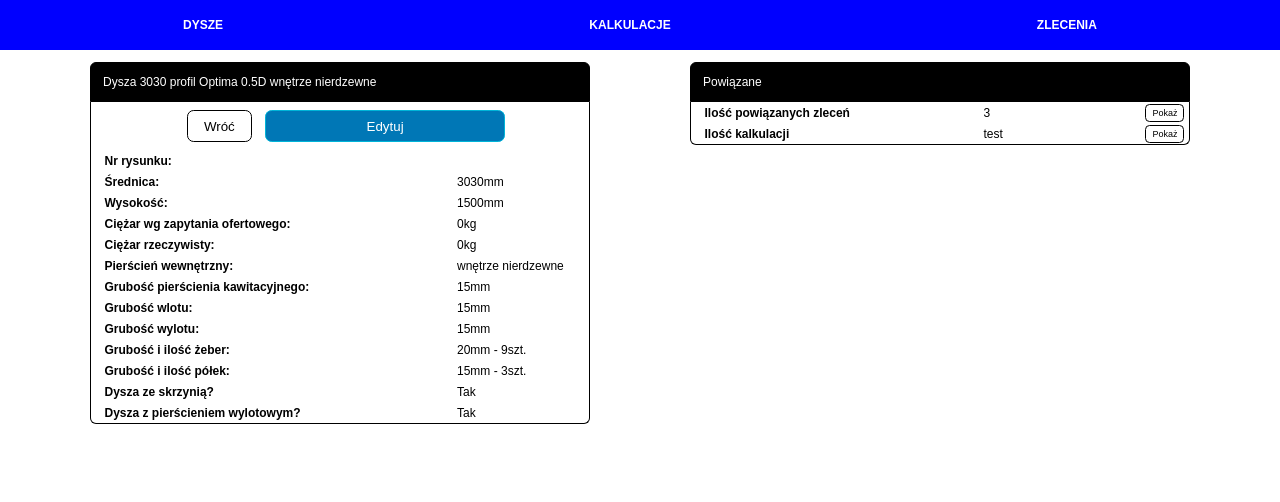
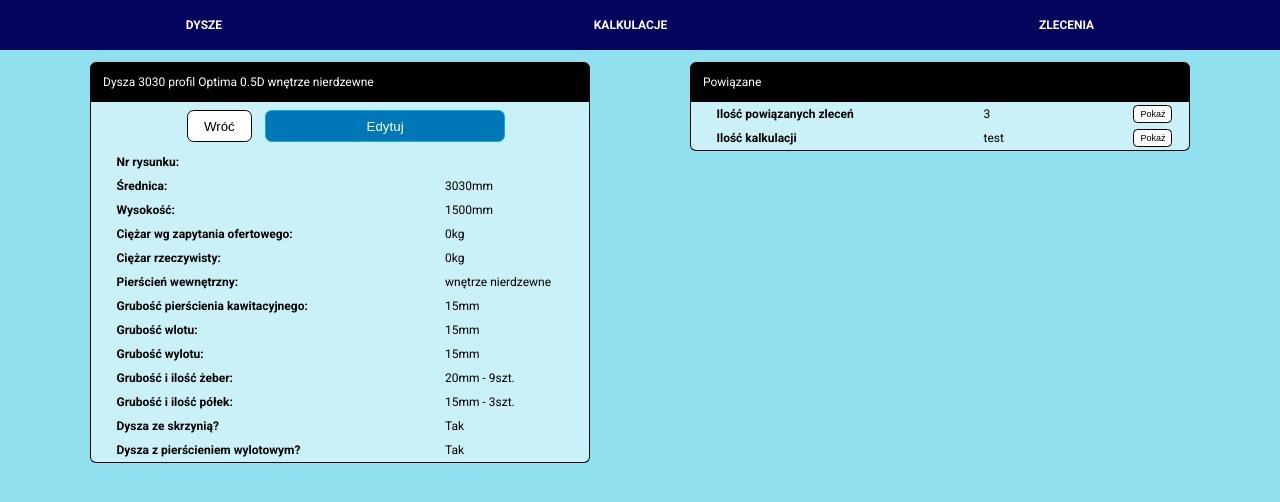
Before and after one commit to djzib0/django_nozzle_calculator, a Django app: page /nozzle/1/ in a window 1280 px wide. Shown: the top 502 px of the page. Run offline with Django 4.2, Linux system fonts and the light colour scheme; data comes from the database, SQL or seed files in the repository.

Commit message:
added styles

```diff
--- a/nozzle_calculator/calculator/templates/calculator/base.html
+++ b/nozzle_calculator/calculator/templates/calculator/base.html
@@ -4,6 +4,9 @@
 <head>
   <meta charset="UTF-8">
   <title>Nozzle Calculator</title>
+  <link rel="preconnect" href="https://fonts.googleapis.com">
+  <link rel="preconnect" href="https://fonts.gstatic.com" crossorigin>
+  <link href="https://fonts.googleapis.com/css2?family=Roboto:ital,wght@0,300;0,400;0,700;1,300;1,400;1,700&display=swap" rel="stylesheet">
   <link rel="stylesheet" href="{% static 'styles.css' %}">
   <link rel="stylesheet" href="{% static 'navbar.css' %}">
 </head>
--- a/nozzle_calculator/static/navbar.css
+++ b/nozzle_calculator/static/navbar.css
@@ -4,7 +4,7 @@
     border: none;
     padding: 0;
     margin: 0;
-    background-color: blue;
+    background-color: #03045E;
     display: flex;
     color: white;
     font-weight: bold;
@@ -13,7 +13,7 @@
 }
 
 #navbar-item-container {
-    background-color: blue;
+    background-color: #03045E;
     display: flex;
     align-items: center;
 }
--- a/nozzle_calculator/static/styles.css
+++ b/nozzle_calculator/static/styles.css
@@ -1,16 +1,32 @@
 body {
-    font-family: Arial;
+    font-family: Roboto, Arial;
     font-size: 12px;
     margin: 0 auto;
     padding: 0;
+    background-color: #90E0EF;
 }
 
 table, th, td {
     /*border: 1px solid;*/
     border-collapse: collapse;
     text-align: center;
+}
 
+input:focus, select:focus {
+    background-color: #e9ecef;
+    border: 1px solid #dee2e6;
+    outline: none;
 }
+
+input::-webkit-outer-spin-button,
+input::-webkit-inner-spin-button {
+    -webkit-appearance: none;
+}
+
+input[type=number] {
+    -moz-appearance: textfield;
+}
+
 
 th, td {
     padding: 0.125em;
@@ -35,9 +51,11 @@ th, td {
 /* layout */
 .content-main {
     display: flex;
+    background-color: #90E0EF;
     /*margin: 0 2em;*/
     width: 1200px;
     justify-content: space-around;
+    align-items: flex-start; /* thank to it each child have it's own height */
     margin: 0 auto;
 }
 
@@ -46,7 +64,7 @@ th, td {
     max-width: 90%;
     display: flex;
     flex-direction: column;
-    background-color: white;
+    background-color:  #CAF0F8;
     border-radius: 0.5em;
     margin: 1em auto;
 }
@@ -78,7 +96,7 @@ th, td {
     display: flex;
     justify-content: space-between;
     align-items: center;
-    padding: 0;
+    padding: 0.125em 1em;
     height: 1.75em;
 }
 
```
